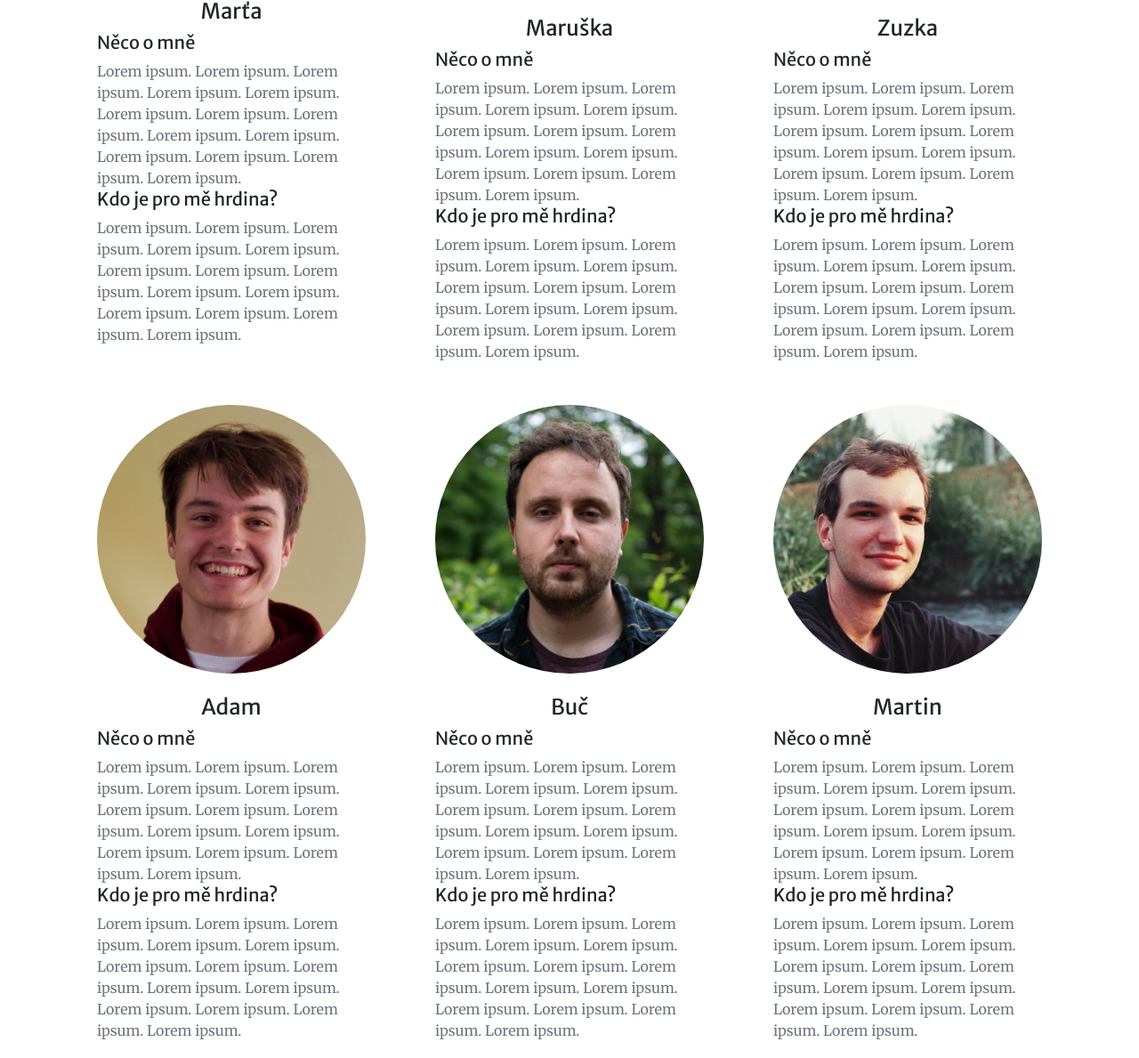
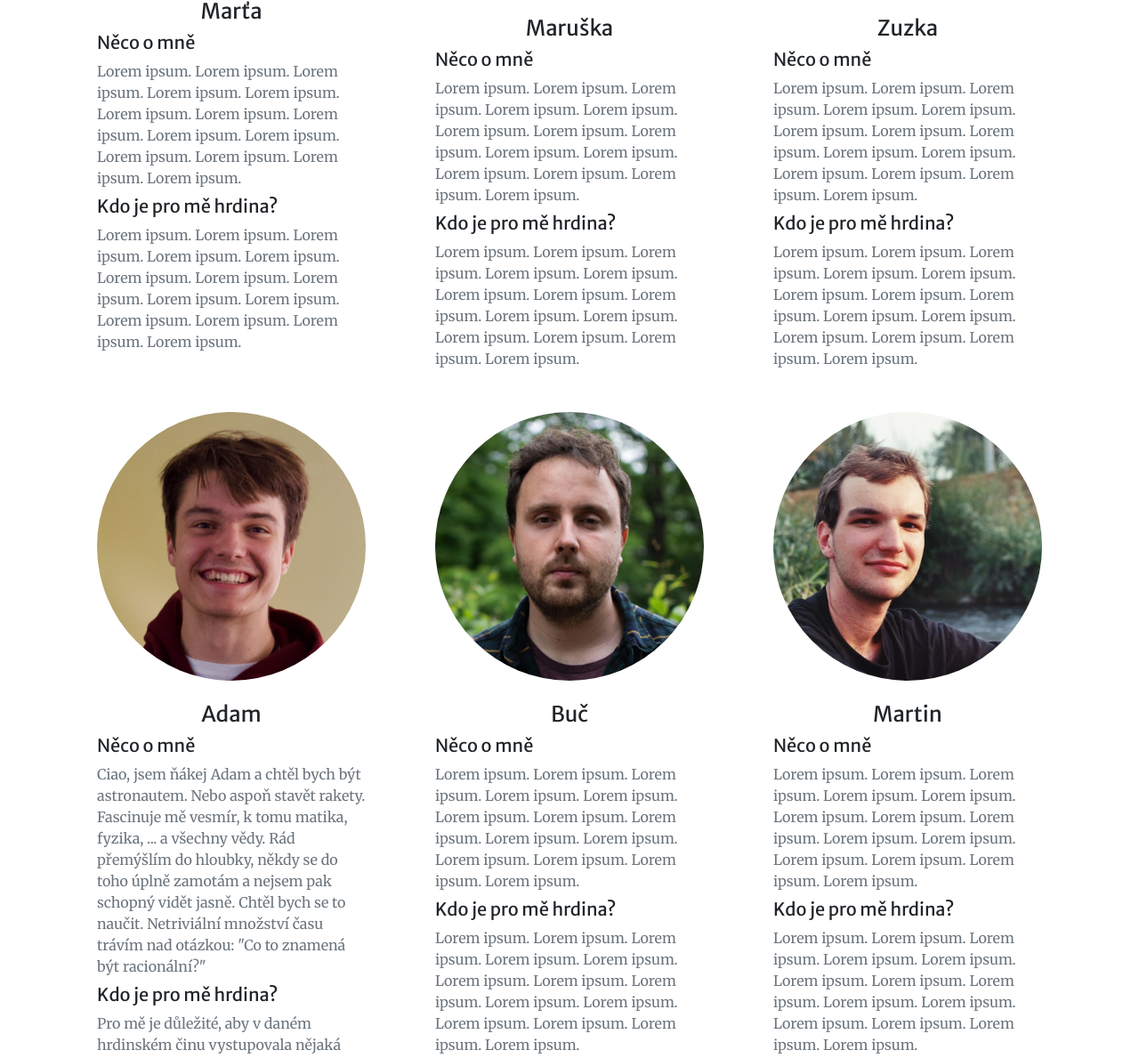
Before and after one commit to InstruktoriBrno/hrdinstvi-web, a website with bundled scripts: page index.html in a window 1280 px wide. Shown: the part 2390-3579 px from the top of the page at 89% size. Built offline with nearby package versions, Linux system fonts and the light colour scheme.

Commit message:
přidán Adamův medailonek

```diff
--- a/index.html
+++ b/index.html
@@ -125,7 +125,7 @@
                 <p class="text-muted mb-0">
                     Lorem ipsum. Lorem ipsum. Lorem ipsum. Lorem ipsum. Lorem ipsum. Lorem ipsum. Lorem ipsum. Lorem ipsum. Lorem ipsum. Lorem ipsum. Lorem ipsum. Lorem ipsum. Lorem ipsum. Lorem ipsum.
                 </p>
-                <h4 class="h5">Kdo je pro mě hrdina?</h4>
+                <h4 class="h5 mt-2">Kdo je pro mě hrdina?</h4>
                 <p class="text-muted mb-0">
                     Lorem ipsum. Lorem ipsum. Lorem ipsum. Lorem ipsum. Lorem ipsum. Lorem ipsum. Lorem ipsum. Lorem ipsum. Lorem ipsum. Lorem ipsum. Lorem ipsum. Lorem ipsum. Lorem ipsum. Lorem ipsum.
                 </p>
@@ -141,7 +141,7 @@
                 <p class="text-muted mb-0">
                     Lorem ipsum. Lorem ipsum. Lorem ipsum. Lorem ipsum. Lorem ipsum. Lorem ipsum. Lorem ipsum. Lorem ipsum. Lorem ipsum. Lorem ipsum. Lorem ipsum. Lorem ipsum. Lorem ipsum. Lorem ipsum.
                 </p>
-                <h4 class="h5">Kdo je pro mě hrdina?</h4>
+                <h4 class="h5 mt-2">Kdo je pro mě hrdina?</h4>
                 <p class="text-muted mb-0">
                     Lorem ipsum. Lorem ipsum. Lorem ipsum. Lorem ipsum. Lorem ipsum. Lorem ipsum. Lorem ipsum. Lorem ipsum. Lorem ipsum. Lorem ipsum. Lorem ipsum. Lorem ipsum. Lorem ipsum. Lorem ipsum.
                 </p>
@@ -157,7 +157,7 @@
                 <p class="text-muted mb-0">
                     Lorem ipsum. Lorem ipsum. Lorem ipsum. Lorem ipsum. Lorem ipsum. Lorem ipsum. Lorem ipsum. Lorem ipsum. Lorem ipsum. Lorem ipsum. Lorem ipsum. Lorem ipsum. Lorem ipsum. Lorem ipsum.
                 </p>
-                <h4 class="h5">Kdo je pro mě hrdina?</h4>
+                <h4 class="h5 mt-2">Kdo je pro mě hrdina?</h4>
                 <p class="text-muted mb-0">
                     Lorem ipsum. Lorem ipsum. Lorem ipsum. Lorem ipsum. Lorem ipsum. Lorem ipsum. Lorem ipsum. Lorem ipsum. Lorem ipsum. Lorem ipsum. Lorem ipsum. Lorem ipsum. Lorem ipsum. Lorem ipsum.
                 </p>
@@ -171,11 +171,11 @@
             <div class="text-left">
                 <h4 class="h5">Něco o mně</h4>
                 <p class="text-muted mb-0">
-                    Lorem ipsum. Lorem ipsum. Lorem ipsum. Lorem ipsum. Lorem ipsum. Lorem ipsum. Lorem ipsum. Lorem ipsum. Lorem ipsum. Lorem ipsum. Lorem ipsum. Lorem ipsum. Lorem ipsum. Lorem ipsum.
+                    Ciao, jsem ňákej Adam a chtěl bych být astronautem. Nebo aspoň stavět rakety. Fascinuje mě vesmír, k tomu matika, fyzika, ... a všechny vědy. Rád přemýšlím do hloubky, někdy se do toho úplně zamotám a nejsem pak schopný vidět jasně. Chtěl bych se to naučit. Netriviální množství času trávím nad otázkou: "Co to znamená být racionální?"
                 </p>
-                <h4 class="h5">Kdo je pro mě hrdina?</h4>
+                <h4 class="h5 mt-2">Kdo je pro mě hrdina?</h4>
                 <p class="text-muted mb-0">
-                    Lorem ipsum. Lorem ipsum. Lorem ipsum. Lorem ipsum. Lorem ipsum. Lorem ipsum. Lorem ipsum. Lorem ipsum. Lorem ipsum. Lorem ipsum. Lorem ipsum. Lorem ipsum. Lorem ipsum. Lorem ipsum.
+                    Pro mě je důležité, aby v daném hrdinském činu vystupovala nějaká druhá bytost. Jinak řečeno, hrdinou je někdo, kdo udělá něco navíc NE pro sebe. Přijde mi užitečnější, když slova, kterými označujeme věci, mají konkrétní významy, a proto např. riskatním činům k vlastní záchraně říkám prostě sebepřekonání nebo odvaha.
                 </p>
             </div>
           </div>
@@ -189,7 +189,7 @@
                 <p class="text-muted mb-0">
                     Lorem ipsum. Lorem ipsum. Lorem ipsum. Lorem ipsum. Lorem ipsum. Lorem ipsum. Lorem ipsum. Lorem ipsum. Lorem ipsum. Lorem ipsum. Lorem ipsum. Lorem ipsum. Lorem ipsum. Lorem ipsum.
                 </p>
-                <h4 class="h5">Kdo je pro mě hrdina?</h4>
+                <h4 class="h5 mt-2">Kdo je pro mě hrdina?</h4>
                 <p class="text-muted mb-0">
                     Lorem ipsum. Lorem ipsum. Lorem ipsum. Lorem ipsum. Lorem ipsum. Lorem ipsum. Lorem ipsum. Lorem ipsum. Lorem ipsum. Lorem ipsum. Lorem ipsum. Lorem ipsum. Lorem ipsum. Lorem ipsum.
                 </p>
@@ -205,7 +205,7 @@
                 <p class="text-muted mb-0">
                     Lorem ipsum. Lorem ipsum. Lorem ipsum. Lorem ipsum. Lorem ipsum. Lorem ipsum. Lorem ipsum. Lorem ipsum. Lorem ipsum. Lorem ipsum. Lorem ipsum. Lorem ipsum. Lorem ipsum. Lorem ipsum.
                 </p>
-                <h4 class="h5">Kdo je pro mě hrdina?</h4>
+                <h4 class="h5 mt-2">Kdo je pro mě hrdina?</h4>
                 <p class="text-muted mb-0">
                     Lorem ipsum. Lorem ipsum. Lorem ipsum. Lorem ipsum. Lorem ipsum. Lorem ipsum. Lorem ipsum. Lorem ipsum. Lorem ipsum. Lorem ipsum. Lorem ipsum. Lorem ipsum. Lorem ipsum. Lorem ipsum.
                 </p>
@@ -224,7 +224,7 @@
             <li>Kapacita akce je 30 účastníků.
             <li>Vyplněním přihlašovacího formuláře vyjadřujete svůj zájem, výběr do konečného seznamu účastníků vám potvrdíme emailem.
           </ul>
-      <a class="btn btn-light btn-xl" href="https://forms.gle/Ug1abHVsniHQf7m46">Přihlašovací formulář</a>
+      <a class="btn btn-light btn-xl" href="https://forms.gle/4VKJ6xkMLvngiB6g6">Přihlašovací formulář</a>
     </div>
   </section>
 
```
